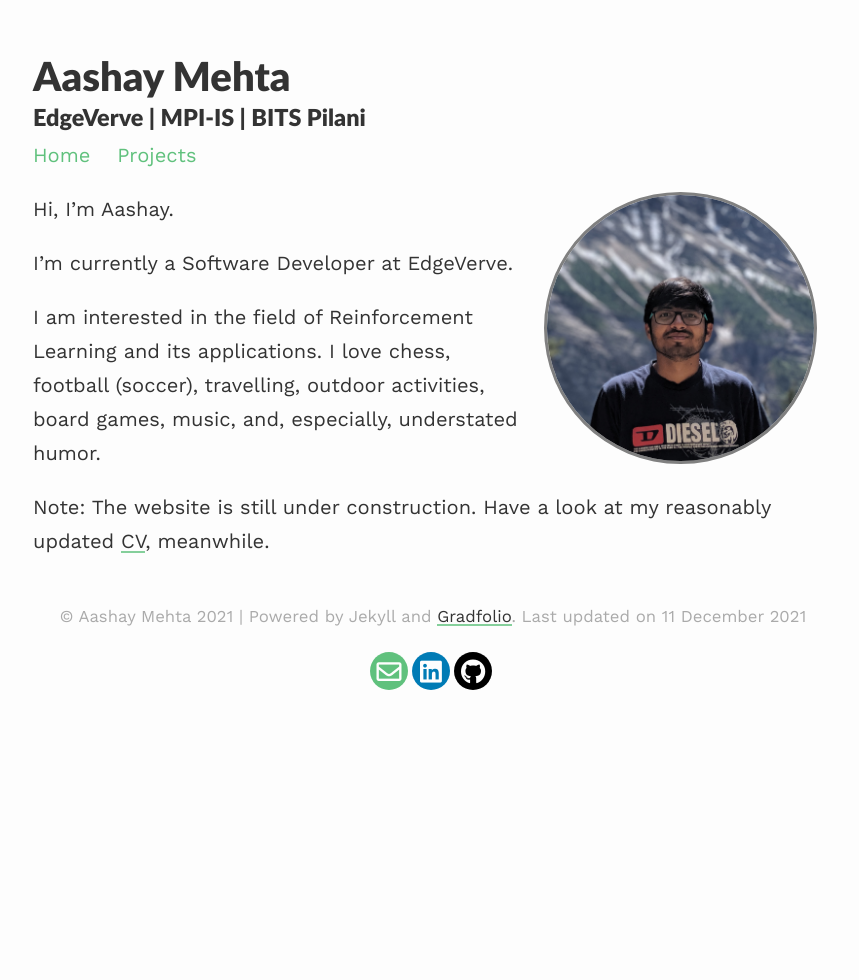
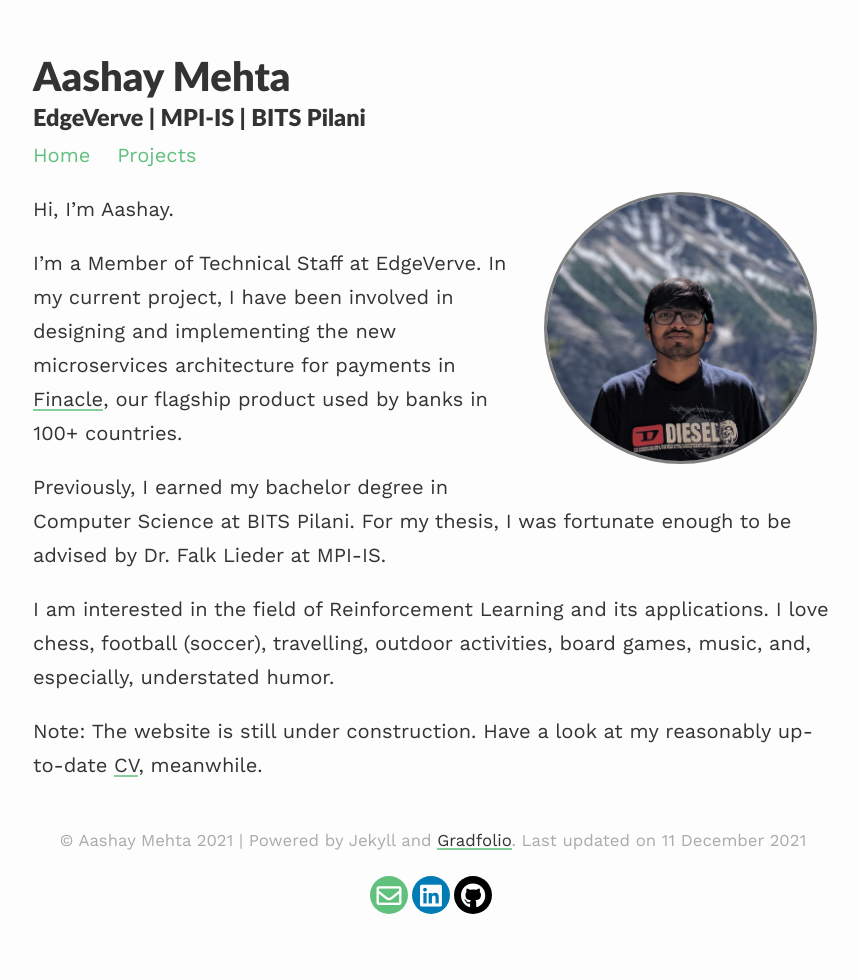
Before and after one commit to Aashay97/aashay97.github.io, a Jekyll site: the page built from index.md, in a window 1280 px wide. Shown: the whole page, without its empty margins (207-1066 px from the left). Built offline with Jekyll 4.4.1, drawn with Linux system fonts in a browser that asks for light colours; nearby versions of some CDN libraries.

Commit message:
Update bio

```diff
--- a/index.md
+++ b/index.md
@@ -9,8 +9,10 @@ published: true
 
 Hi, I'm Aashay.
 
-I'm currently a Software Developer at EdgeVerve.
+I'm a Member of Technical Staff at EdgeVerve. In my current project, I have been involved in designing and implementing the new microservices architecture for payments in [Finacle](https://www.edgeverve.com/finacle/), our flagship product used by banks in 100+ countries.
+
+Previously, I earned my bachelor degree in Computer Science at BITS Pilani. For my thesis, I was fortunate enough to be advised by Dr. Falk Lieder at MPI-IS.
 
 I am interested in the field of Reinforcement Learning and its applications. I love chess, football (soccer), travelling, outdoor activities, board games, music, and, especially, understated humor.
 
-Note: The website is still under construction. Have a look at my reasonably updated [CV](./assets/pdf/cv.pdf), meanwhile.
+Note: The website is still under construction. Have a look at my reasonably up-to-date [CV](./assets/pdf/cv.pdf), meanwhile.
```
